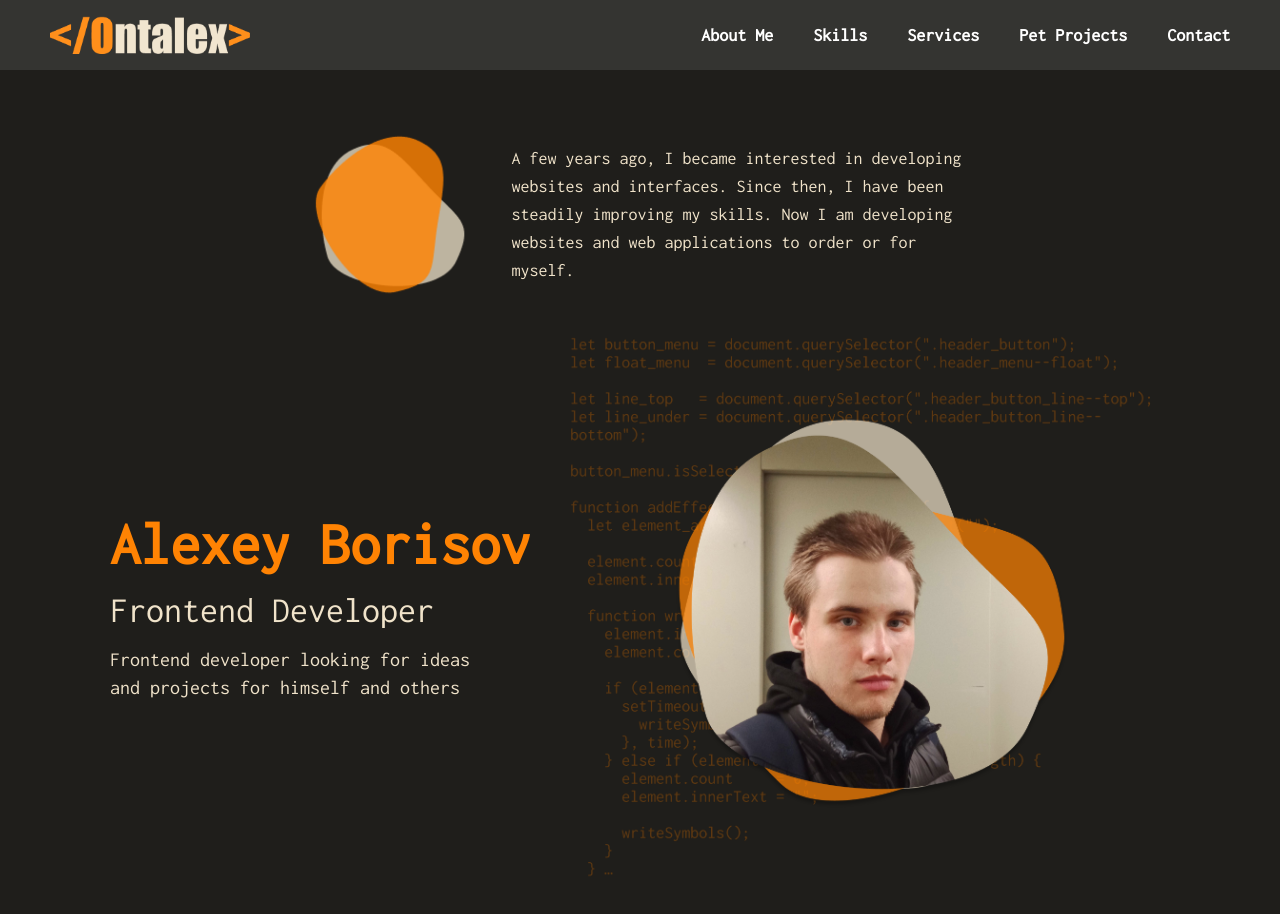
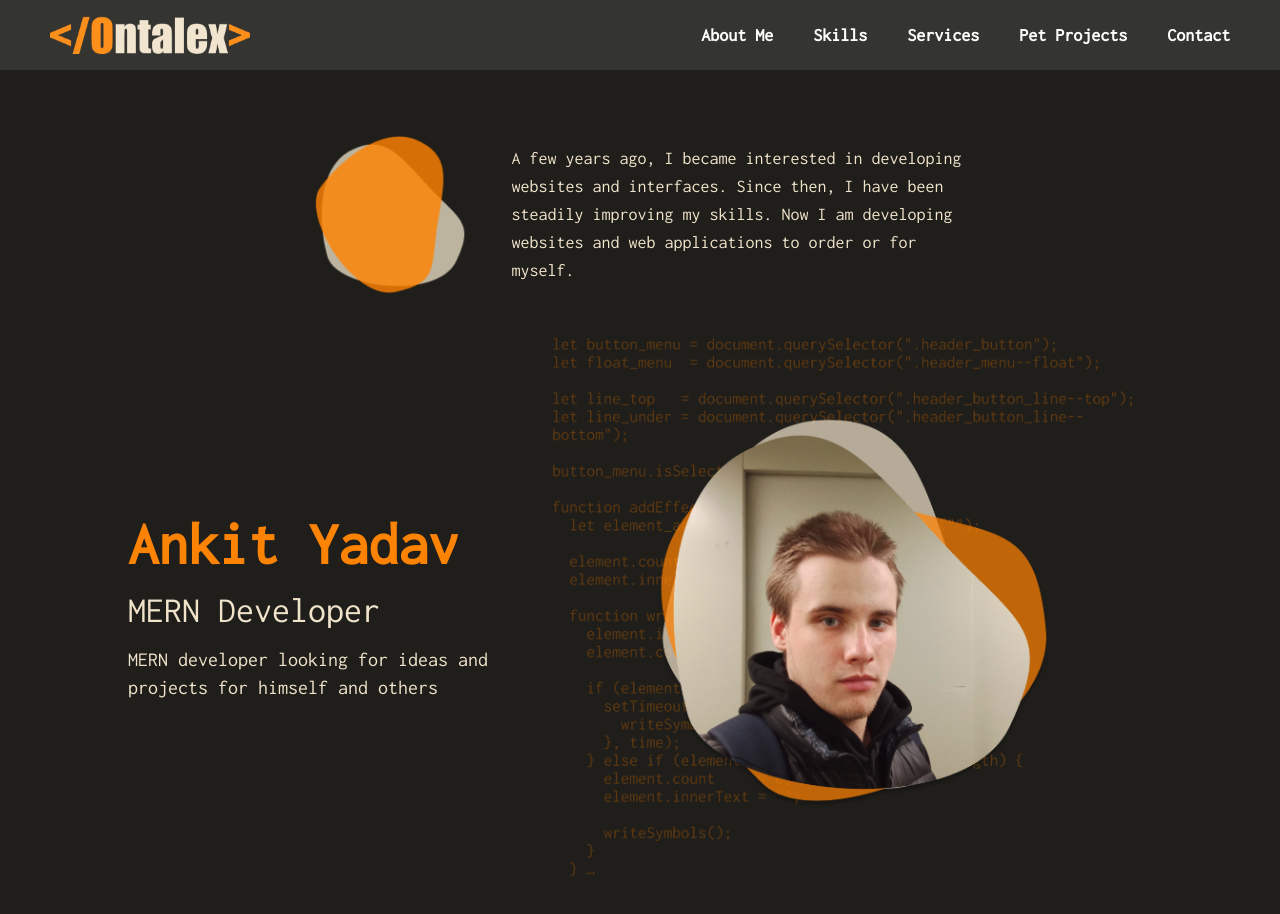
Before and after one commit to LiveWithCodeAnkit/MY-Portfolio, a Next.js app: page / in a window 1280 px wide. Shown: the top 914 px of the page. Built offline with nearby package versions, Linux system fonts and the light colour scheme.

Commit message:
modify home component

```diff
--- a/src/app/components/Home/Home.jsx
+++ b/src/app/components/Home/Home.jsx
@@ -22,13 +22,13 @@ const Home = () => {
         <div className="flex justify-center items-center gap-10">
           <div className="flex flex-col items-start justify-self-auto gap-4">
             <h1 className="text-[#FF8303] text-6xl font-bold">
-              Alexey Borisov
+              Ankit Yadav
             </h1>
             <label className="text-[#F0E3CA] text-4xl">
-              Frontend Developer
+              MERN Developer
             </label>
             <p className="text-[#F0E3CA] text-xl w-96">
-              Frontend developer looking for ideas and projects for himself and
+              MERN developer looking for ideas and projects for himself and
               others
             </p>
           </div>
```
